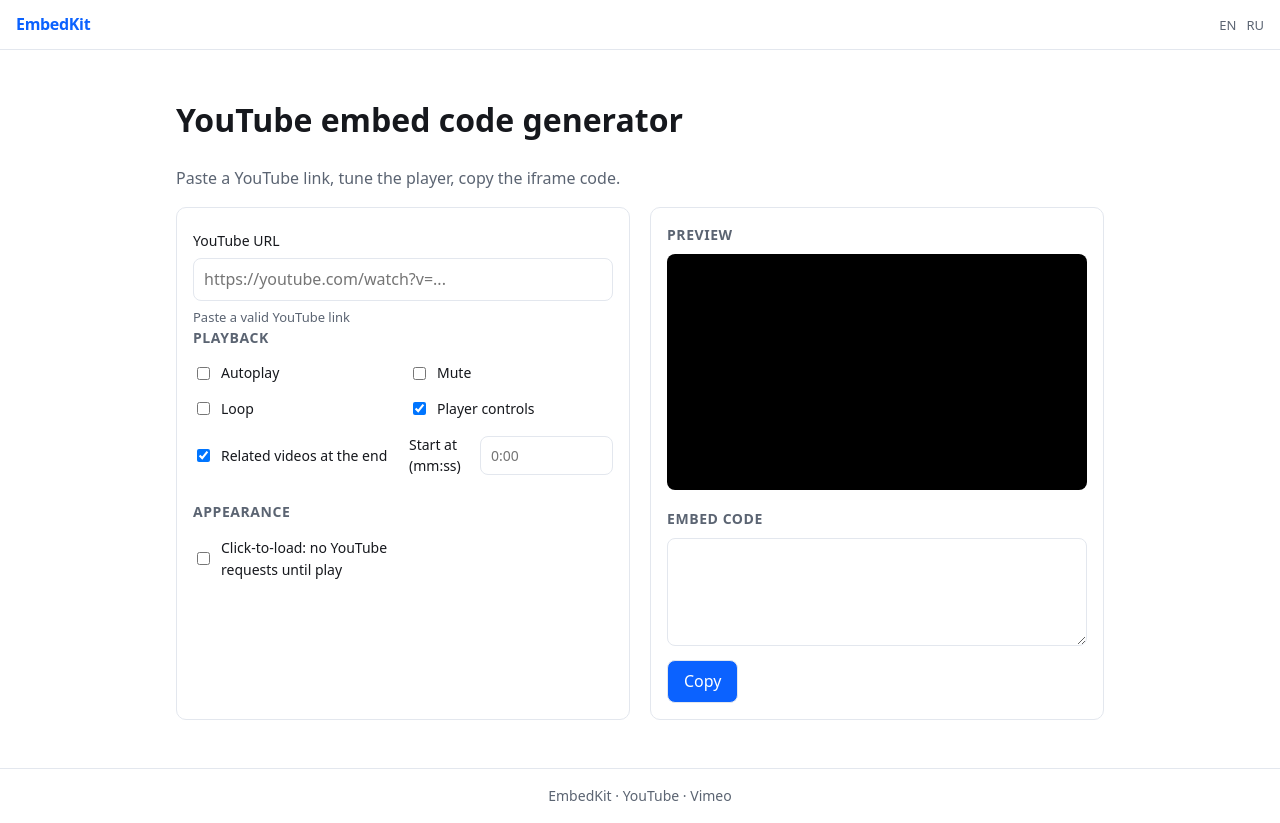
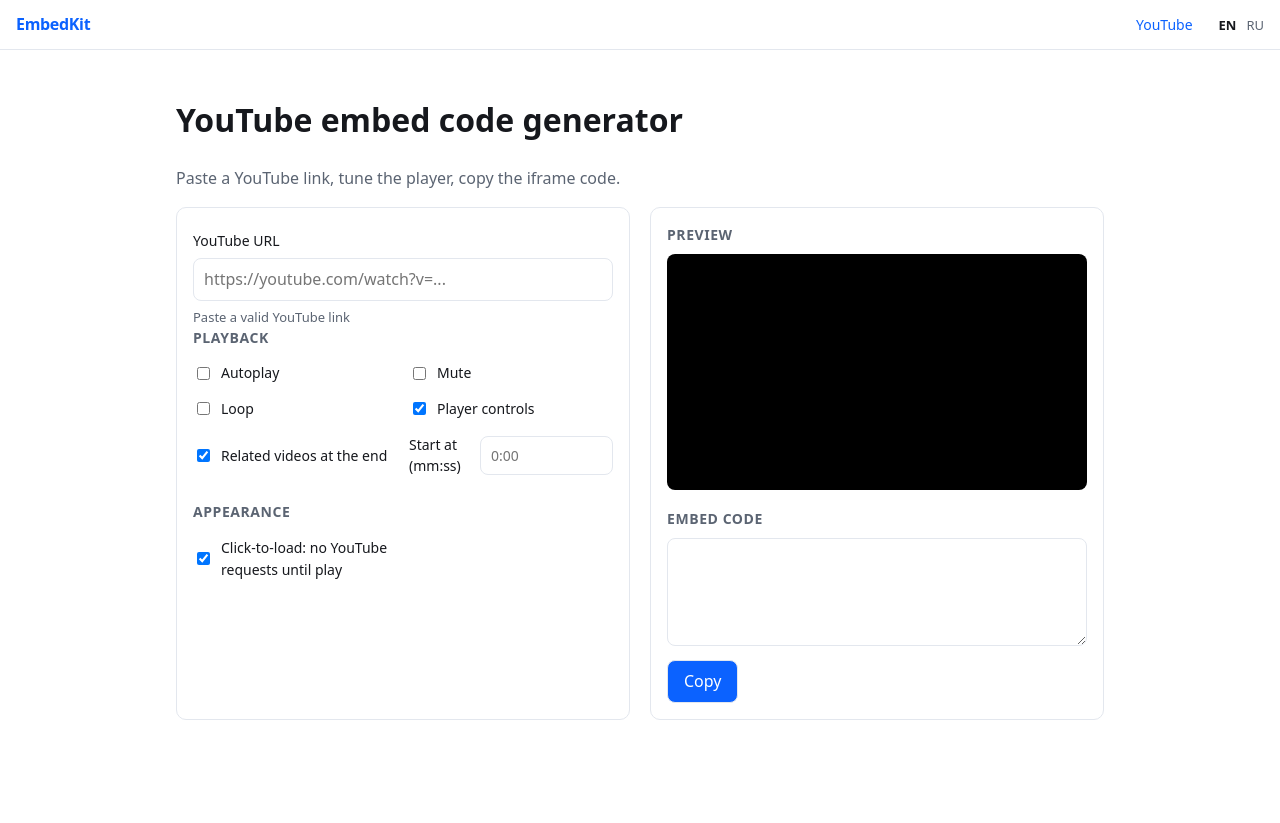
Before and after one commit to tayuLuc/embedkit, an Astro site: page /embedkit/en/generator/youtube in a window 1280 px wide. After the commit the page ends 800 px from the top, so only its background shows below. Built offline with nearby package versions, Linux system fonts and the light colour scheme; Astro itself is replaced by a stand-in of ours.

Commit message:
fix: locale/route from Astro.params+url, not props; facade on by default; header nav, no footer
- pages read locale from Astro.params.locale (props are unreliable at static render)
- Base derives route from Astro.url.pathname; all internal links carry BASE_URL prefix
- en/ru copy renders per locale (titles, lead, labels)
- click-to-load checkbox checked by default
- footer removed; YouTube link moved to header nav

```diff
--- a/src/layouts/Base.astro
+++ b/src/layouts/Base.astro
@@ -1,17 +1,23 @@
 ---
-import { locales, localeAlternates, t, type Locale } from '../lib/i18n.ts';
+import { locales, localeAlternates, type Locale } from '../lib/i18n';
 
 interface Props {
-  locale: Locale;
   title: string;
   description?: string;
-  path: string;
 }
 
-const { locale, title, description, path } = Astro.props;
-const site = 'https://tayuluc.github.io/embedkit';
-const canonical = `${site}${path === '/' ? '' : path}`;
-const alts = localeAlternates(path);
+const props = Astro.props as Props;
+const locale = (Astro.params.locale ?? 'en') as Locale;
+// route relative to the locale root, computed from the real URL
+const base = (import.meta.env.BASE_URL || '/embedkit').replace(/\/$/, '');
+const prefix = `${base}/${locale}`;
+const route = Astro.url.pathname.startsWith(prefix)
+  ? Astro.url.pathname.slice(prefix.length)
+  : '';
+const site = `https://tayuluc.github.io${base}`;
+const canonical = `${site}/${locale}${route}`;
+const alts = localeAlternates(base, route);
+const u = (path: string) => `${base}${path}`;
 ---
 
 <!doctype html>
@@ -19,35 +25,31 @@
   <head>
     <meta charset="utf-8" />
     <meta name="viewport" content="width=device-width, initial-scale=1" />
-    <title>{title}</title>
-    {description && <meta name="description" content={description} />}
+    <title>{props.title}</title>
+    {props.description && <meta name="description" content={props.description} />}
     <link rel="canonical" href={canonical} />
     {Object.entries(alts).map(([lang, href]) => <link rel="alternate" hreflang={lang} href={href} />)}
-    <meta property="og:title" content={title} />
-    {description && <meta property="og:description" content={description} />}
+    <meta property="og:title" content={props.title} />
+    {props.description && <meta property="og:description" content={props.description} />}
     <meta property="og:type" content="website" />
-    <link rel="icon" href={`${import.meta.env.BASE_URL}favicon.svg`} type="image/svg+xml" />
+    <link rel="icon" href={u('/favicon.svg')} type="image/svg+xml" />
     <slot name="head" />
   </head>
   <body>
     <header class="site-header">
-      <a class="logo" href={`/${locale}`}>EmbedKit</a>
+      <a class="logo" href={u(`/${locale}`)}>EmbedKit</a>
+      <nav class="main-nav">
+        <a href={u(`/${locale}/generator/youtube`)}>YouTube</a>
+      </nav>
       <nav class="langs">
         {locales.map((l) => (
-          <a href={`/${l}${path.replace(new RegExp(`^/${locale}`), '')}`} aria-current={l === locale ? 'page' : undefined}>{l.toUpperCase()}</a>
+          <a href={u(`/${l}${route}`)} aria-current={l === locale ? 'page' : undefined}>{l.toUpperCase()}</a>
         ))}
       </nav>
     </header>
     <main>
       <slot />
     </main>
-    <footer class="site-footer">
-      <span>EmbedKit</span>
-      <span>·</span>
-      <a href={`/${locale}/generator/youtube`}>{t(locale, { en: 'YouTube', ru: 'YouTube' })}</a>
-      <span>·</span>
-      <a href={`/${locale}/generator/vimeo`}>{t(locale, { en: 'Vimeo', ru: 'Vimeo' })}</a>
-    </footer>
   </body>
 </html>
 
@@ -58,10 +60,10 @@
   body { margin: 0; font: 16px/1.55 system-ui, -apple-system, sans-serif; color: var(--fg); background: var(--bg); }
   main { max-width: 960px; margin: 0 auto; padding: 24px 16px 48px; }
   a { color: var(--accent); text-decoration: none; }
-  .site-header { display: flex; justify-content: space-between; align-items: center; padding: 12px 16px; border-bottom: 1px solid var(--border); }
+  .site-header { display: flex; align-items: center; gap: 16px; padding: 12px 16px; border-bottom: 1px solid var(--border); }
   .site-header .logo { font-weight: 700; letter-spacing: -0.02em; }
+  .main-nav { display: flex; gap: 14px; margin-left: auto; }
+  .main-nav a { font-size: 14px; }
   .langs a { margin-left: 10px; font-size: 13px; color: var(--muted); }
   .langs a[aria-current="page"] { color: var(--fg); font-weight: 600; }
-  .site-footer { border-top: 1px solid var(--border); padding: 16px; text-align: center; color: var(--muted); font-size: 14px; }
-  .site-footer a { color: var(--muted); }
 </style>
--- a/src/lib/i18n.ts
+++ b/src/lib/i18n.ts
@@ -14,12 +14,11 @@
   return dict[locale] ?? dict.en;
 }
 
-export function localeAlternates(path: string): Record<string, string> {
-  const site = 'https://tayuluc.github.io/embedkit';
-  const rest = path.replace(/^\/(en|ru)/, '') || '/';
+export function localeAlternates(base: string, route: string): Record<string, string> {
+  const href = (l: string) => `${base}/${l}${route}`;
   return {
-    en: `${site}/en${rest === '/' ? '' : rest}`,
-    ru: `${site}/ru${rest === '/' ? '' : rest}`,
-    'x-default': `${site}/en${rest === '/' ? '' : rest}`,
+    en: href('en'),
+    ru: href('ru'),
+    'x-default': href('en'),
   };
 }
--- a/src/pages/[locale]/generator/youtube.astro
+++ b/src/pages/[locale]/generator/youtube.astro
@@ -5,12 +5,10 @@
 }
 
 import Base from '../../../layouts/Base.astro';
-import type { Locale } from '../../../lib/i18n.ts';
-import { t } from '../../../lib/i18n.ts';
+import { t, type Locale } from '../../../lib/i18n';
 
 interface Props { locale: Locale }
-const { locale } = Astro.props;
-const path = `/${locale}/generator/youtube`;
+const locale = (Astro.params.locale ?? 'en') as Locale;
 
 const ui = {
   h1: t(locale, { en: 'YouTube embed code generator', ru: 'Генератор кода для YouTube' }),
@@ -35,7 +33,7 @@
 };
 ---
 
-<Base locale={locale} title={ui.seoTitle} description={ui.desc} path={path}>
+<Base locale={locale} title={ui.seoTitle} description={ui.desc}>
   <h1>{ui.h1}</h1>
   <p class="lead">{ui.lead}</p>
 
@@ -57,7 +55,7 @@
 
       <h2>{ui.appearance}</h2>
       <div class="grid">
-        <label><input type="checkbox" id="ek-facade" /> {ui.privacy}</label>
+        <label><input type="checkbox" id="ek-facade" checked /> {ui.privacy}</label>
       </div>
     </div>
 
```
Also changed, not shown: src/pages/[locale]/index.astro (+3 -4 lines).
